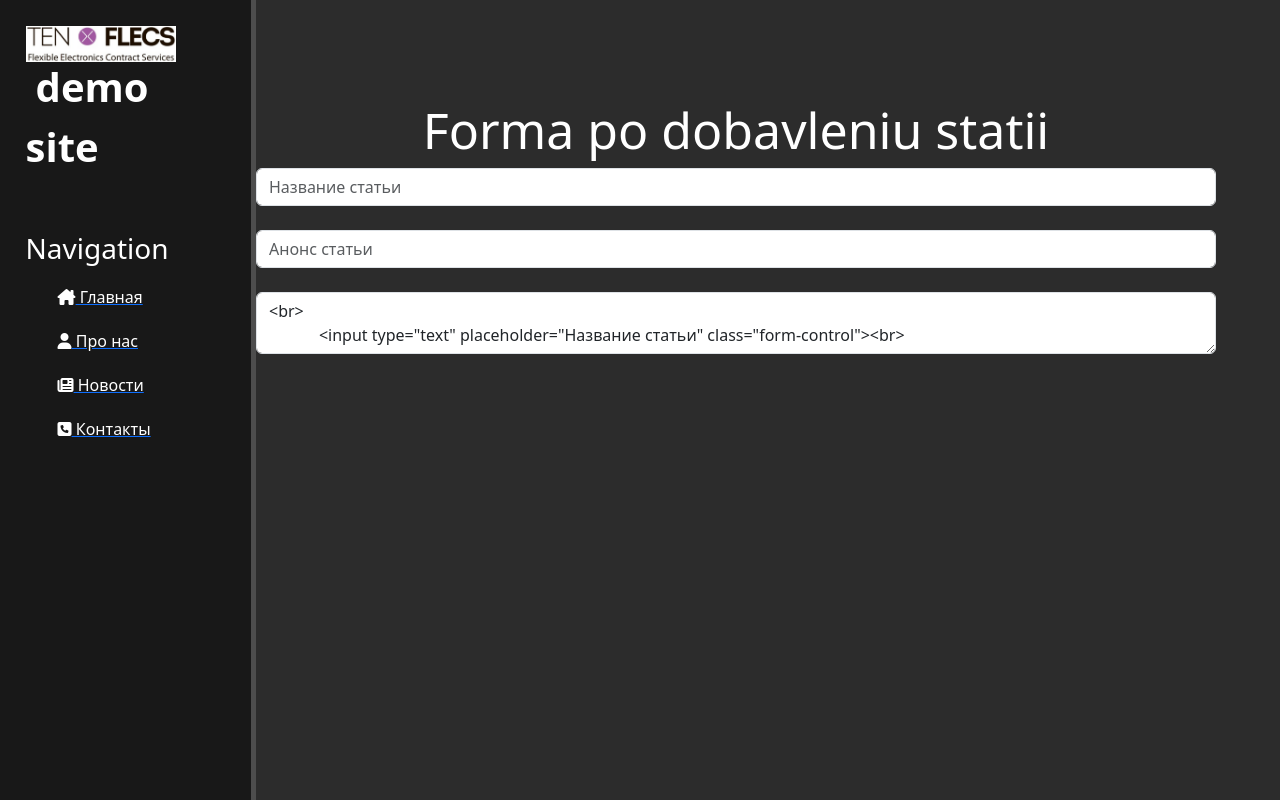
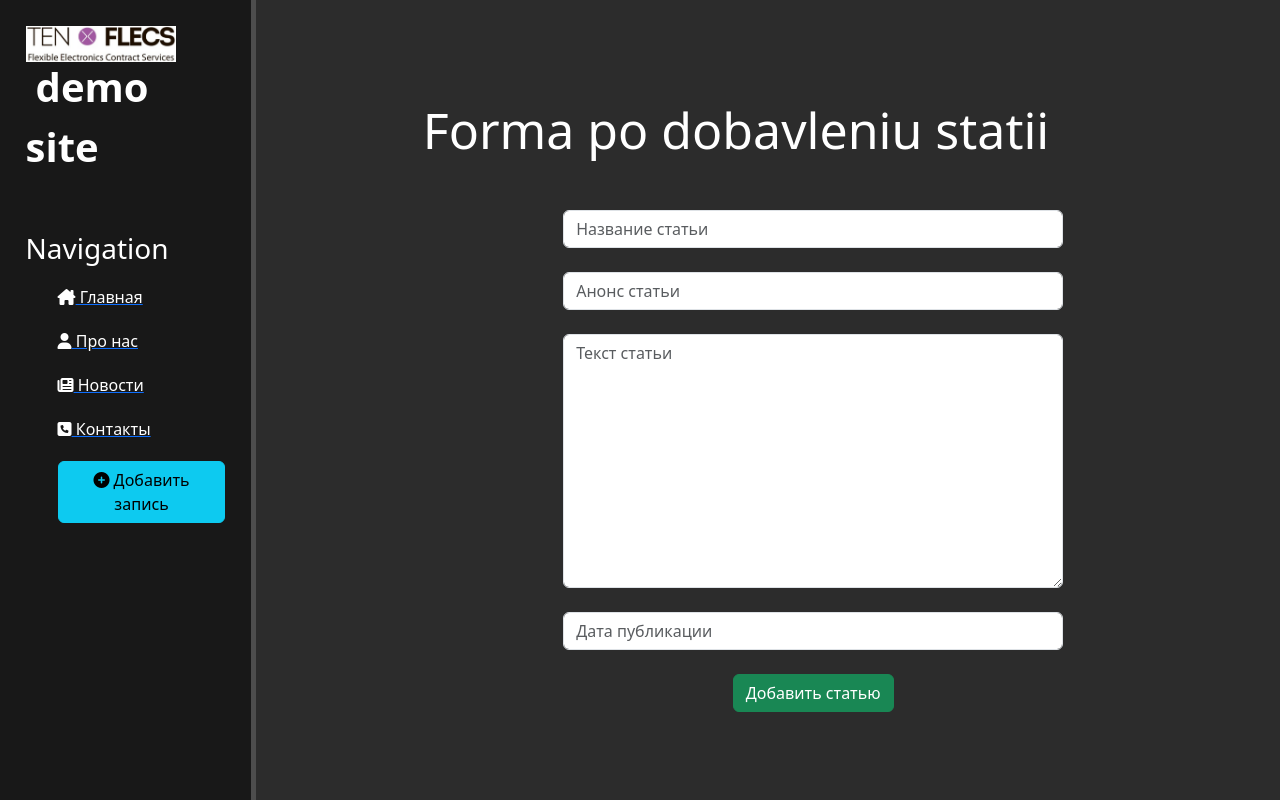
Before and after one commit to LuUltron/djangoprojects, a Django app: page /news/create in a window 1280 px wide. Run offline with Django 5.2, Linux system fonts and the light colour scheme.

Commit message:
Add files via upload

```diff
--- a/newtestapp/main4/static/main4/css/main4.css
+++ b/newtestapp/main4/static/main4/css/main4.css
@@ -69,3 +69,9 @@ main .features p {
     margin: 20px 34%;
     text-align: center;
 }
+
+form {
+    margin-left: 32%;
+    width: 500px;
+    margin-top: 50px;
+}
--- a/newtestapp/main4/templates/main4/about.html
+++ b/newtestapp/main4/templates/main4/about.html
@@ -8,6 +8,6 @@ Pro nas
     <div class="features">
         <h1>Pro nas</h1>
         <p>Pro nas</p>
-        <button class="btn btn-danger">Prosto najmi</button>
+        <a href="{% url 'news_home' %}" class="btn btn-danger">Prosto najmi</a>
     </div>
 {% endblock %}
--- a/newtestapp/main4/templates/main4/index.html
+++ b/newtestapp/main4/templates/main4/index.html
@@ -6,7 +6,7 @@
     <div class="features">
         <h1>{{ title }}</h1>
         <p>Tekst na glavnoi stranitse</p>
-        <button class="btn btn-warning">Na stranitsu pro nas</button>
+        <a href="{% url 'about' %}"><button class="btn btn-warning">Na stranitsu pro nas</button></a>
         {% for val in values %}
             <p>{{ val }}</p>
         {% endfor %}
--- a/newtestapp/main4/templates/main4/layout.html
+++ b/newtestapp/main4/templates/main4/layout.html
@@ -18,6 +18,7 @@
             <a href="{% url 'about' %}"><li><i class="fas fa-user"></i> Про нас</li></a>
             <a href="{% url 'news_home' %}"><li><i class="fa-solid fa-newspaper"></i> Новости</li></a>
             <a href=""><li><i class="fa-solid fa-square-phone"></i> Контакты</li></a>
+            <a href="{% url 'create' %}"><li><button class="btn btn-info"><i class="fas fa-plus-circle"></i> Добавить запись</button></li></a>
         </ul>
     </aside>
     <main>
--- /dev/null
+++ b/newtestapp/news/forms.py
@@ -0,0 +1,26 @@
+from .models import Articles
+from django.forms import ModelForm, TextInput, Textarea, DateTimeInput
+
+class ArticlesForm(ModelForm):
+    class Meta:
+        model = Articles
+        fields = ['title', 'anons', 'full_text', 'date']
+
+        widgets = {
+            "title": TextInput(attrs={
+                'class': 'form-control',
+                'placeholder': 'Название статьи'
+            }),
+            "anons": TextInput(attrs={
+                'class': 'form-control',
+                'placeholder': 'Анонс статьи'
+            }),
+            "full_text": Textarea(attrs={
+                'class': 'form-control',
+                'placeholder': 'Текст статьи'
+            }),
+            "date": DateTimeInput(attrs={
+                'class': 'form-control',
+                'placeholder': 'Дата публикации'
+            })
+        }
--- a/newtestapp/news/models.py
+++ b/newtestapp/news/models.py
@@ -9,6 +9,9 @@ class Articles(models.Model):
     def __str__(self):
         return self.title
 
+    def get_absolute_url(self):
+        return f'/news/{self.id}'
+
     class Meta:
         verbose_name = 'Новость'
         verbose_name_plural = 'Новости'
--- a/newtestapp/news/templates/news/create.html
+++ b/newtestapp/news/templates/news/create.html
@@ -6,12 +6,13 @@
     <div class="features">
         <h1>Forma po dobavleniu statii</h1>
         <form method="post">
-            <input type="text" placeholder="Название статьи" class="form-control"><br>
-            <input type="text" placeholder="Анонс статьи" class="form-control"><br>
-            <textarea type="text" placeholder="Название статьи" class="form-control"><br>
-            <input type="text" placeholder="Название статьи" class="form-control"><br>
-            <input type="text" placeholder="Название статьи" class="form-control"><br>
-
+            {% csrf_token %}
+            {{ form.title }}<br>
+            {{ form.anons }}<br>
+            {{ form.full_text }}<br>
+            {{ form.date }}<br>
+            <span>{{ error }}</span>
+            <button class="btn btn-success" type="submit"> Добавить статью</button>
         </form>
     </div>
 {% endblock %}
--- a/newtestapp/news/templates/news/news_home.html
+++ b/newtestapp/news/templates/news/news_home.html
@@ -11,6 +11,7 @@
                 <div class="alert alert-warning">
                     <h3>{{ el.title }}</h3>
                     <p>{{ el.anons }}</p>
+                    <a href="{% url 'news-detail' el.id %}" class="btn btn-warning">Читать детальнее</a>
                 </div>
             {% endfor %}
         {% else %}
--- a/newtestapp/news/urls.py
+++ b/newtestapp/news/urls.py
@@ -3,5 +3,8 @@ from . import views
 
 urlpatterns = [
     path('', views.news_home, name='news_home'),
-    path('create', views.create, name='create')
+    path('create', views.create, name='create'),
+    path('<int:pk>', views.NewsDetailView.as_view(), name='news-detail'),
+    path('<int:pk>/update', views.NewsUpdateView.as_view(), name='news-update'),
+    path('<int:pk>/delete', views.NewsDeleteView.as_view(), name='news-delete')
 ]
--- a/newtestapp/news/views.py
+++ b/newtestapp/news/views.py
@@ -1,5 +1,7 @@
-from django.shortcuts import render
+from django.shortcuts import render, redirect
 from .models import Articles
+from .forms import ArticlesForm
+from django.views.generic import DetailView, UpdateView, DeleteView
 
 def news_home(request):
     news = Articles.objects.order_by('-date').all()
@@ -9,5 +11,36 @@ def news_home(request):
     }
     return render(request, 'news/news_home.html', data)
 
+class NewsDetailView(DetailView):
+    model = Articles
+    template_name = 'news/details_view.html'
+    context_object_name = 'article'
+
+class NewsUpdateView(UpdateView):
+    model = Articles
+    template_name = 'news/create.html'
+
+    form_class = ArticlesForm
+
+class NewsDeleteView(DeleteView):
+    model = Articles
+    success_url = '/news'
+    template_name = 'news/news-delete.html'
+
+
 def create(request):
-    return render(request, 'news/create.html')
+    error = ''
+    if request.method == 'POST':
+        form = ArticlesForm(request.POST)
+        if form.is_valid():
+            form.save()
+            return redirect('home')
+        else:
+            error = 'Forma byla nevernoi'
+
+    form = ArticlesForm()
+    data = {
+        'form': form,
+        'error': error
+    }
+    return render(request, 'news/create.html', data)
```
Also changed, not shown: newtestapp/news/templates/news/details_view.html (added, +13 -0 lines), newtestapp/news/templates/news/news-delete.html (added, +13 -0 lines), newtestapp/db.sqlite3.
